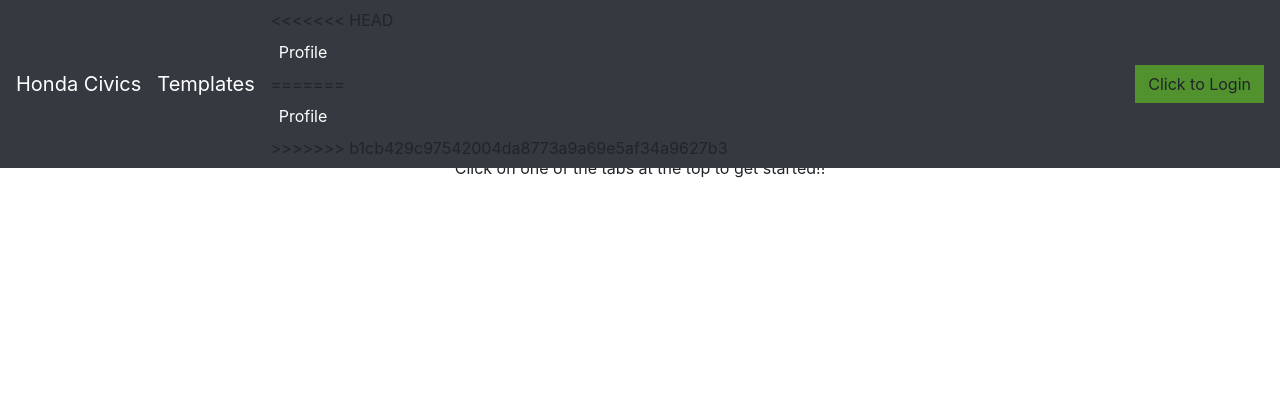
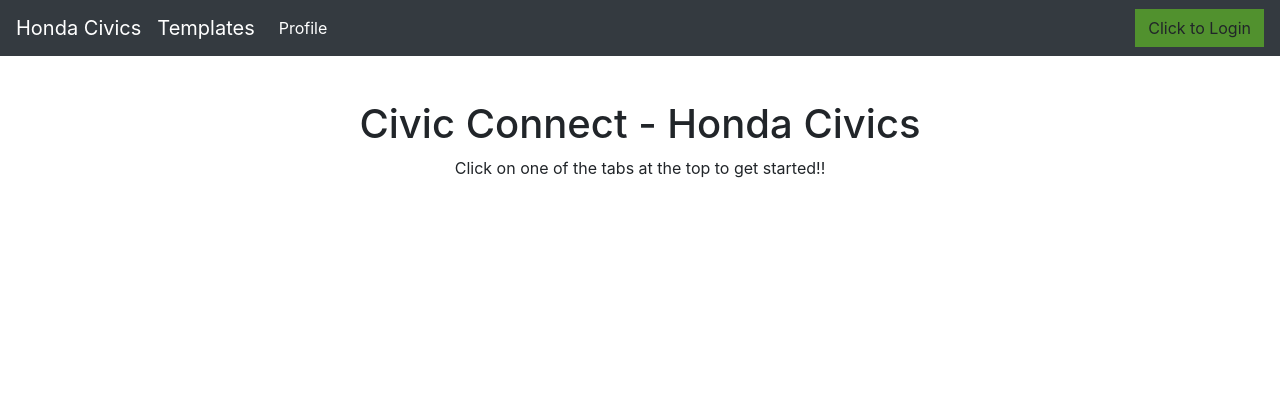
Before and after one commit to Earth-Turtle/CS3240Fall-project, a Django app: page / in a window 1280 px wide. Shown: the top 420 px of the page. Run offline with Django 3.2, Linux system fonts and the light colour scheme; parts of the project's set-up code (start-up, migrations or seed data) failed here and were passed over; some libraries are stand-ins or nearby versions.

Commit message:
Added profile structure
simple header fix

```diff
--- a/home/templates/base.html
+++ b/home/templates/base.html
@@ -31,11 +31,7 @@
             <div class="collapse navbar-collapse" id="navbarsExampleDefault">
               <ul class="navbar-nav mr-auto">
                 <li class="nav-item active">
-<<<<<<< HEAD
                   <a class="nav-link" href="/my-profile"> Profile <span class="sr-only">(current)</span></a>
-=======
-                  <a class="nav-link" href=""> Profile <span class="sr-only">(current)</span></a>
->>>>>>> b1cb429c97542004da8773a9a69e5af34a9627b3
                 </li>
 
               </ul>
```
